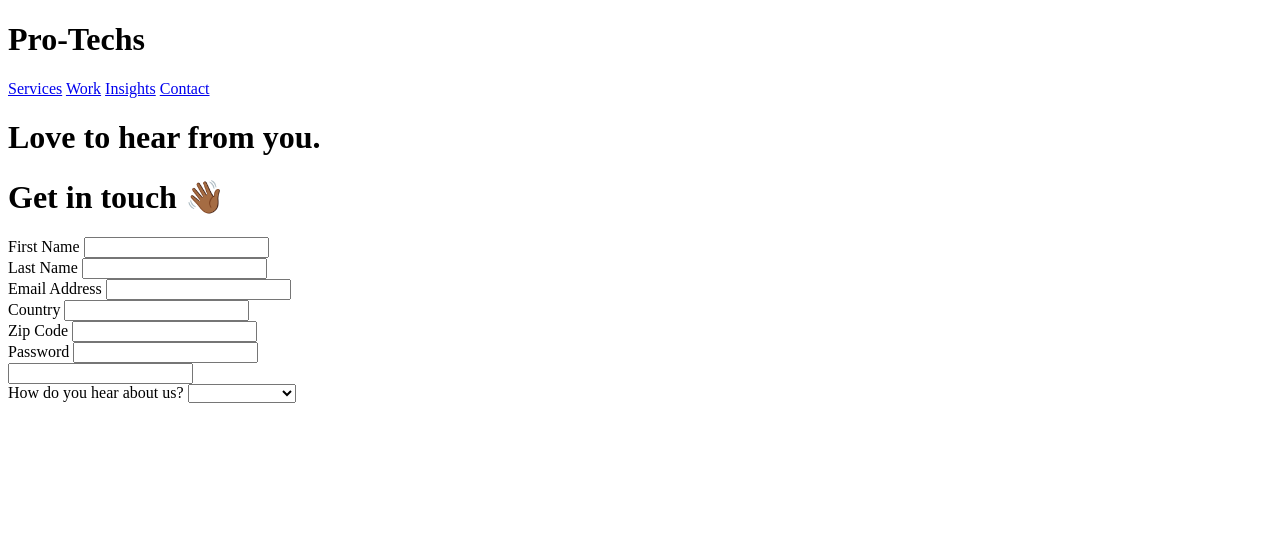
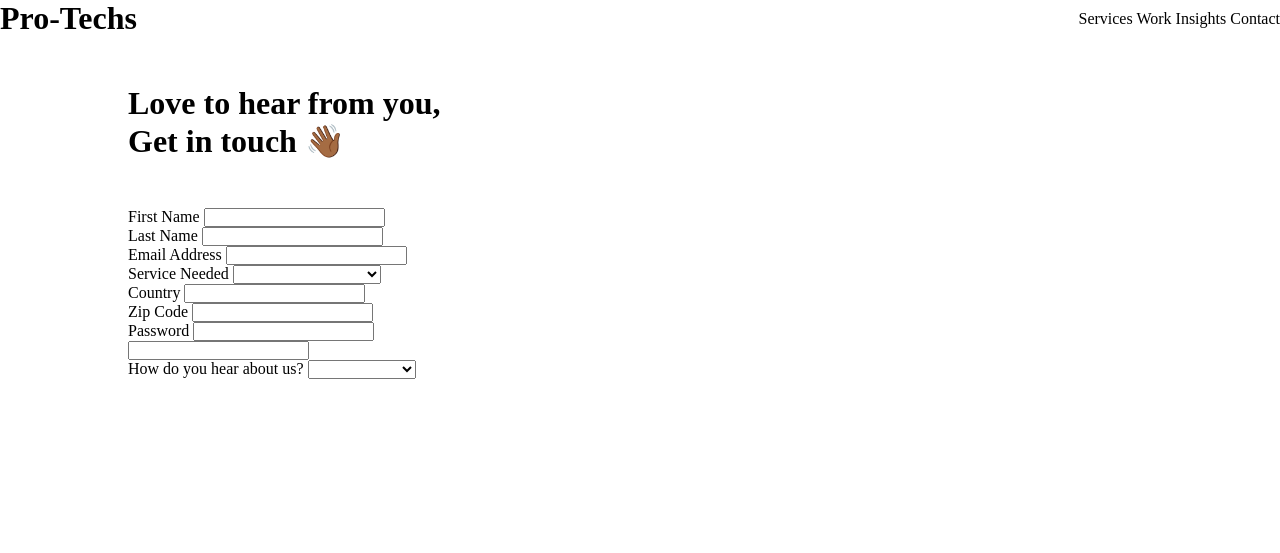
Before and after one commit to dario-cruz/practice-jsformvalidation, a plain HTML site: page index.html in a window 1280 px wide. Drawn offline with Linux system fonts and the light colour scheme.

Commit message:
Add div container for all main page content, add service section to form, add css props for grid and positoning.

```diff
--- a/index.html
+++ b/index.html
@@ -20,8 +20,9 @@
     </div>
 </header>
 <body>
+    <div class="page-content">
         <div class="heading">
-        <h1 class="heading-text">Love to hear from you.</h1>
+            <h1 class="heading-text">Love to hear from you,</h1>
             <h1 class="heading-text">Get in touch 👋🏾</h1>
         </div>
         <div class="form-container">
@@ -37,6 +38,15 @@
                 <div class="email form-div">
                     <label for="email-input">Email Address</label>
                     <input type="email" name="email" id="email-input">
+                </div>
+                <div class="service form-div">
+                    <label for="service-select">Service Needed</label>
+                    <select name="service-select" id="service-select">
+                        <option value="blank"></option>
+                        <option value="Tech Support">Tech Support</option>
+                        <option value="Hardware Install">Hardware Installation</option>
+                        <option value="Network Rollout">Network Rollout</option>
+                    </select>
                 </div>
                 <div class="country form-div">
                     <label for="country-input">Country</label>
@@ -66,5 +76,6 @@
                 </div>
             </form>
         </div>
+    </div>
 </body>
 </html>
--- a/style.css
+++ b/style.css
@@ -0,0 +1,40 @@
+* {
+    padding: 0;
+    margin: 0;
+    box-sizing: border-box;
+}
+
+header {
+    display: flex;
+    justify-content: space-between;
+    align-items: center;
+}
+
+a {
+    text-decoration: none;
+    cursor: pointer;
+    color: black;
+}
+
+.page-content {
+    width: 80%;
+    margin-left: auto;
+    margin-right: auto;
+}
+
+.page-content .heading {
+    margin-top: 3em;
+    margin-bottom: 3em;
+}
+
+/* -------Form Elements---------- */
+.page-content .form-container {
+    display: grid;
+    grid-template-rows: repeat(4, 1fr);
+    grid-template-rows: repeat(2, 1fr);
+    grid-template-areas:
+    "fname lname"
+    "email service"
+    "country zip"
+    "pass passconf";
+}
```
Lines whose indentation alone changed are shown as unchanged.
